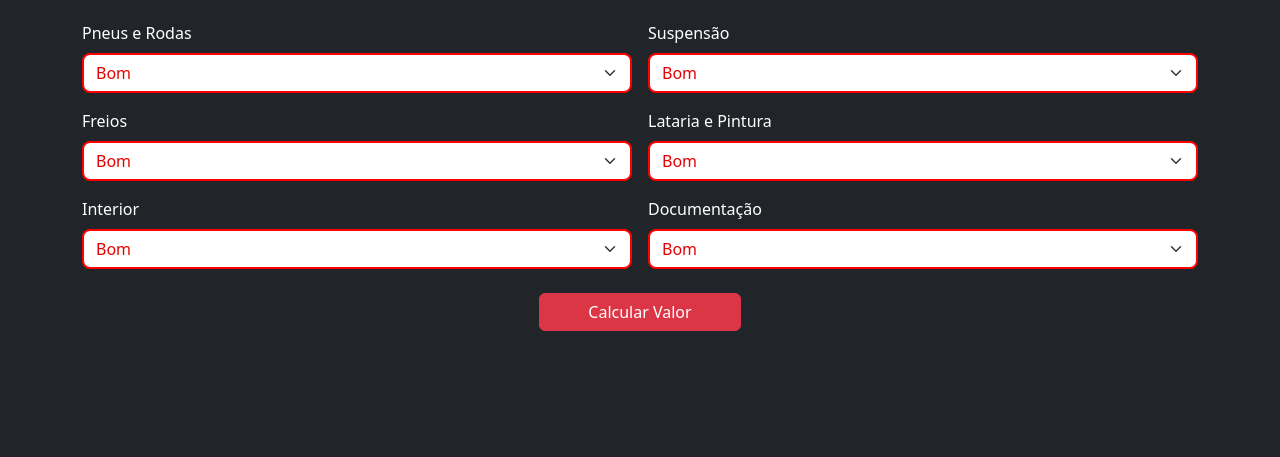
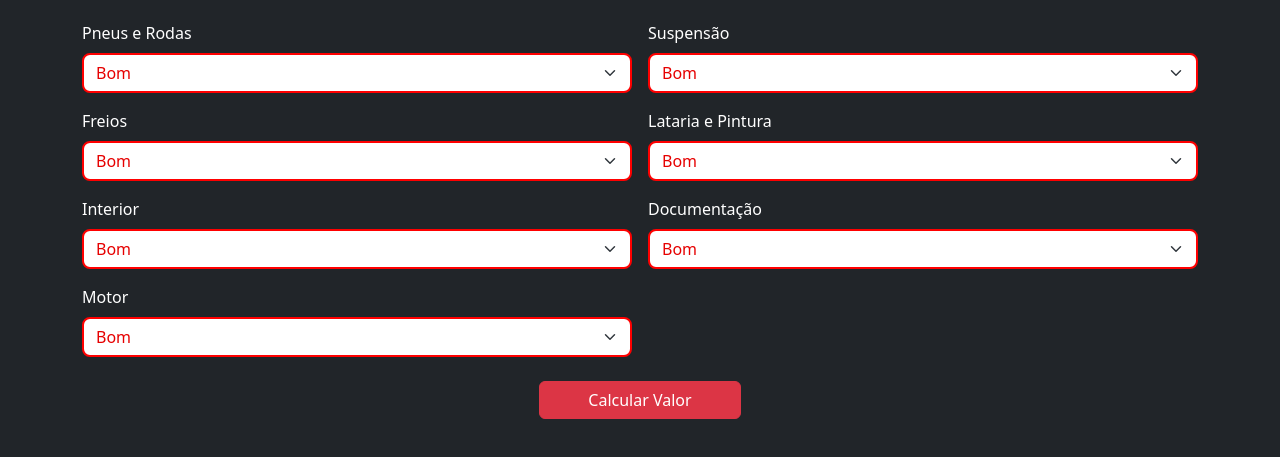
Before and after one commit to lc22-kayblakk/carro-certo, a plain HTML site: page index.html in a window 1280 px wide. Shown: the part 287-744 px from the top of the page. Drawn offline with nearby package versions, Linux system fonts and the light colour scheme; no server answers.

Commit message:
Update index.html

```diff
--- a/index.html
+++ b/index.html
@@ -82,7 +82,15 @@
             <option value="ruim">Ruim</option>
           </select>
         </div>
-      </div>
+        <div class="col-md-6">
+          <label class="form-label">Motor</label>
+          <select name="motor" class="form-select checklist-item" data-ruim="0.10" data-regular="0.05">
+            <option value="bom">Bom</option>
+            <option value="regular">Regular</option>
+            <option value="ruim">Ruim</option>
+          </select>
+        </div>
+
 
       <div class="mt-4 text-center">
         <button type="submit" class="btn btn-danger px-5">Calcular Valor</button>
```
